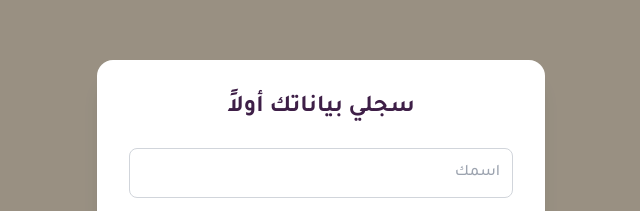
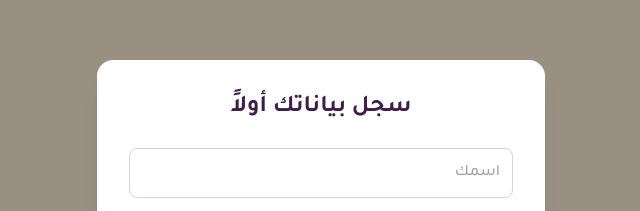
Before and after one commit to rodainaehab58-web/ramadan-tracker, a plain HTML site: page index.html in a window 1280 px wide. Shown: the part 190-401 px from the top of the page, 319-959 px from the left. Drawn offline with nearby package versions, Linux system fonts and the light colour scheme.

Commit message:
Update index.html

```diff
--- a/index.html
+++ b/index.html
@@ -56,7 +56,7 @@
 <!-- ====== تسجيل المستخدم ====== -->
 <div id="registerDiv" class="fixed inset-0 flex items-center justify-center bg-black/30 z-50">
     <div class="card p-8 max-w-md w-full bg-white rounded-2xl shadow-xl text-center">
-        <h2 class="text-2xl font-bold mb-6 text-[#3E1F47]">سجلي بياناتك أولاً</h2>
+        <h2 class="text-2xl font-bold mb-6 text-[#3E1F47]">سجل بياناتك أولاً</h2>
         <form id="registerForm" class="space-y-4">
             <input type="text" id="userName" placeholder="اسمك" class="border border-gray-300 rounded-lg p-3 w-full focus:outline-none focus:ring-2 focus:ring-[#C5A059]" required>
             <input type="email" id="userEmail" placeholder="إيميلك" class="border border-gray-300 rounded-lg p-3 w-full focus:outline-none focus:ring-2 focus:ring-[#C5A059]" required>
```
